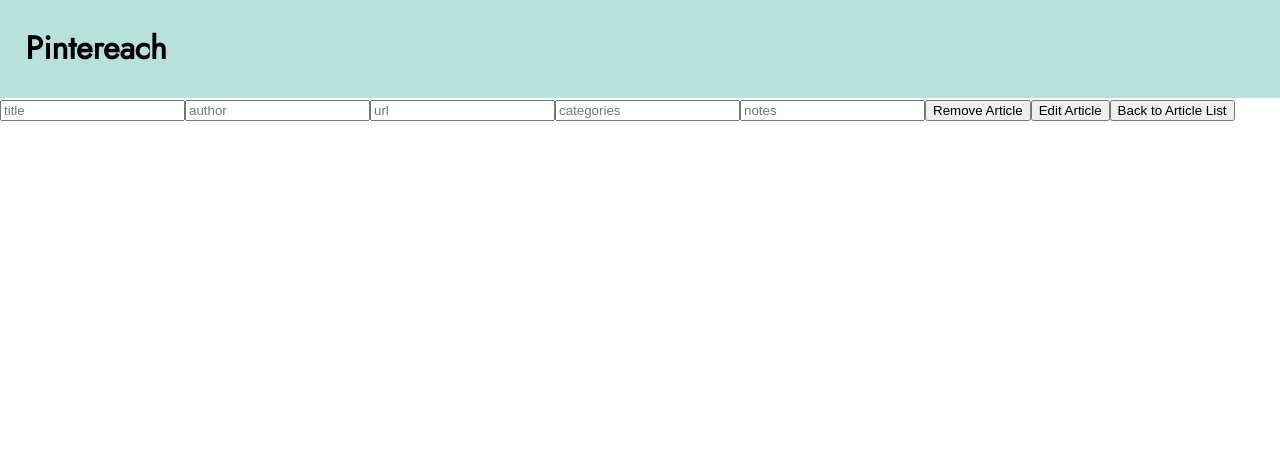
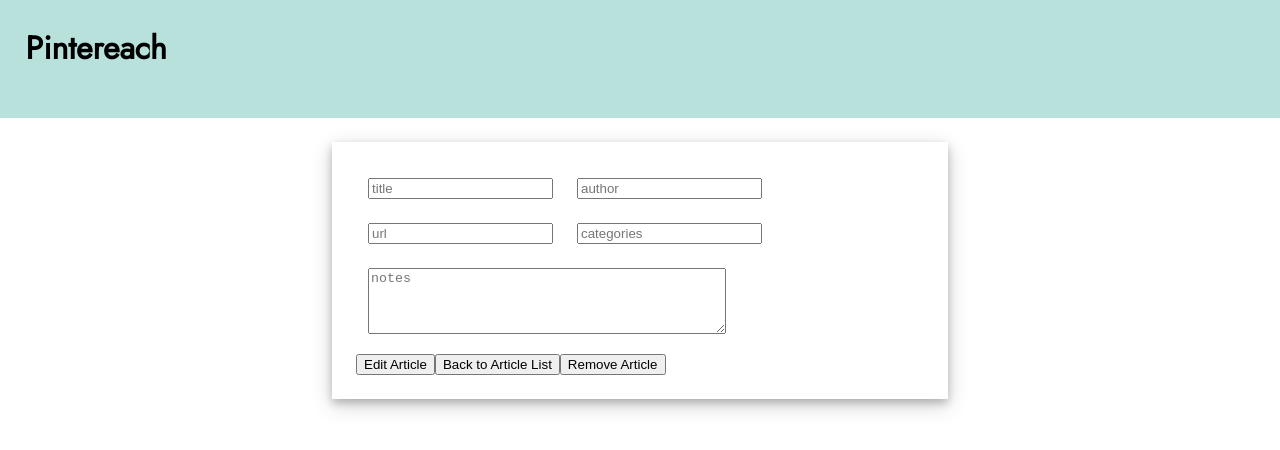
Before and after one commit to Pintreach-Build-Week/FrontEnd, a React (Create React App) app in the folder pintereach/: page /article-card in a window 1280 px wide. Shown: the top 450 px of the page. Built offline with nearby package versions, Linux system fonts and the light colour scheme; no server answers; sample sign-in values are in the browser's storage.

Commit message:
some styling

```diff
--- a/pintereach/src/App.css
+++ b/pintereach/src/App.css
@@ -1,3 +1,6 @@
+* {
+  box-sizing: border-box;
+}
 .App {
   text-align: center;
 }
--- a/pintereach/src/components/ArticleCard.js
+++ b/pintereach/src/components/ArticleCard.js
@@ -4,7 +4,7 @@
 import { useHistory } from "react-router-dom";
 import AxiosWithAuth from "../utils/AxiosWithAuth";
 import { initialState } from "../reducers/articleCardReducer";
-import "../../src/"
+import styled from "styled-components";
 
 
 
@@ -52,10 +52,11 @@
     }
 
     return(
-        <div>
-            <form className="artCardForm">
+        <ArtDiv>
+            <StyledForm className="artCardForm">
+                <div>
                 <label htmlFor="title">
-                    <input
+                    <StyledTextInput
                         type="text"
                         name="title"
                         id="title"
@@ -65,7 +66,7 @@
                     />
                 </label>
                 <label htmlFor="author">
-                    <input
+                    <StyledTextInput
                         type="text"
                         name="author"
                         id="author"
@@ -74,8 +75,10 @@
                         onChange={handleChanges}
                     />
                 </label>
+                </div>
+                <div>
                 <label htmlFor="url">
-                    <input
+                    <StyledTextInput
                         type="text"
                         name="url"
                         id="url"
@@ -85,7 +88,7 @@
                     />
                 </label>
                 <label htmlFor="categories">
-                    <input
+                    <StyledTextInput
                         type="text"
                         name="categories"
                         id="categories"
@@ -94,9 +97,11 @@
                         onChange={handleChanges}
                     />
                 </label>
+                </div>
+                <div>
                 <label htmlFor="notes">
-                    <input
-                        type="text"
+                    <textarea
+                        rows="4"
                         name="notes"
                         id="notes"
                         placeholder="notes"
@@ -104,17 +109,21 @@
                         onChange={handleChanges}
                     />
                 </label>
-                <button onClick={delArt}>Remove Article</button>
+                </div>
+                <div>
+
                 <button onClick={editArt}>Edit Article</button>
                 <button onClick={backToList}>Back to Article List</button>
-            </form>
+                <button onClick={delArt}>Remove Article</button>
+                </div>
+            </StyledForm>
             {
                 (isUpdated) ? <h4>Changed Updated</h4> : null
             }
             {
                 (isRemoved) ? <h4>Article Removed</h4> : null
             }
-        </div>
+        </ArtDiv>
     )
 
 }
@@ -131,3 +140,24 @@
 
 const mapDispatchToProps = {submitEditArt, removeArt}
 export default connect (mapStateToProps, mapDispatchToProps) (ArticleCard);
+
+const ArtDiv = styled.div`
+
+    margin: 24px;
+
+`
+const StyledForm = styled.form`
+    padding:24px;
+    width: 50%;
+    margin: 0 auto;
+    box-shadow: 0 4px 8px 0 rgba(0, 0, 0, 0.2), 0 6px 20px 0 rgba(0, 0, 0, 0.19);
+
+
+    textarea {
+        margin: 12px;
+        width: 63%;
+    }
+`
+const StyledTextInput = styled.input`
+    margin: 12px;
+`
--- a/pintereach/src/components/NavBar.js
+++ b/pintereach/src/components/NavBar.js
@@ -18,7 +18,6 @@
 const NavContainer = styled.div`
     background-color: #B9E1DC;
     margin-top:-22px;
-    height:15vh;
 
     #logo{
         padding: 2%;
```
